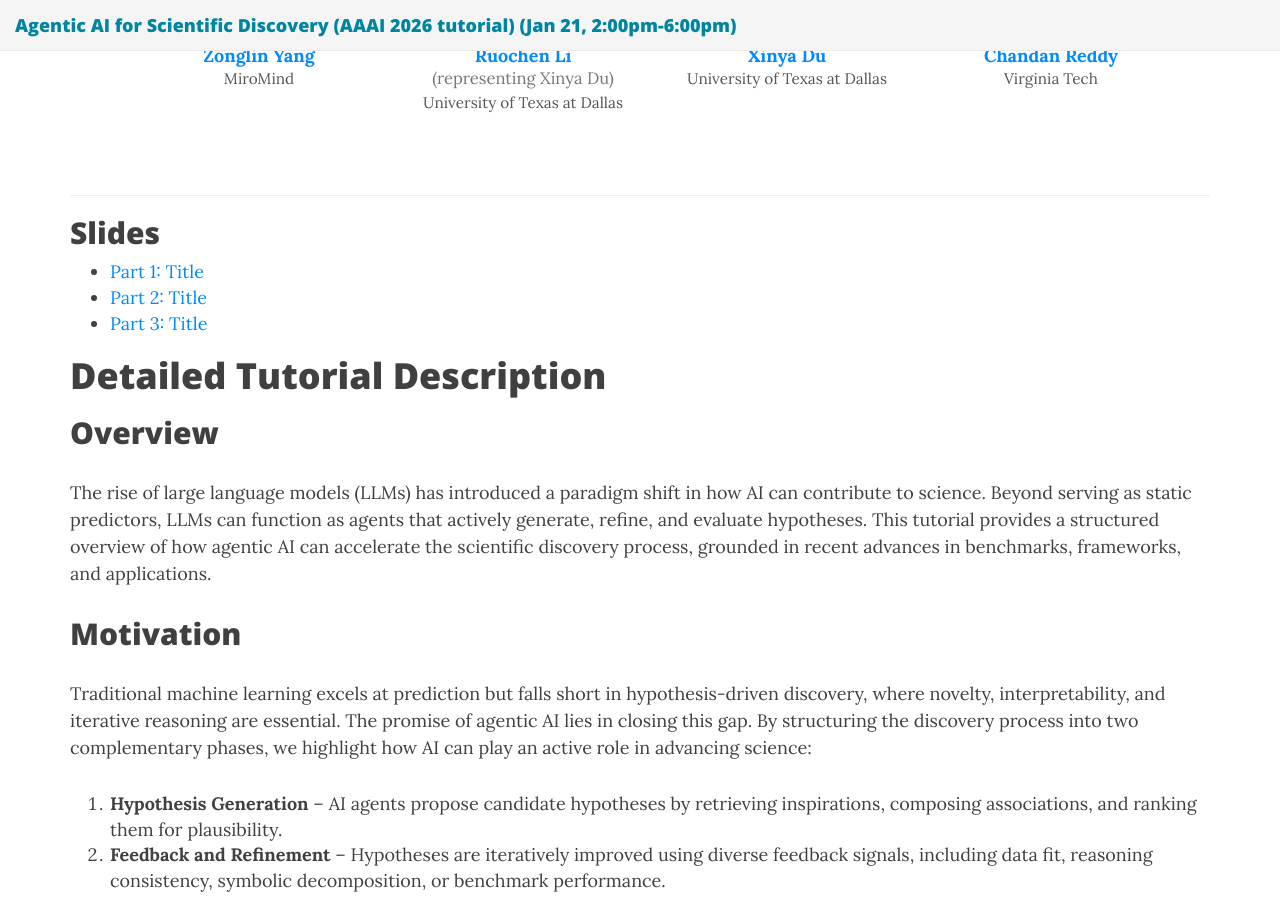
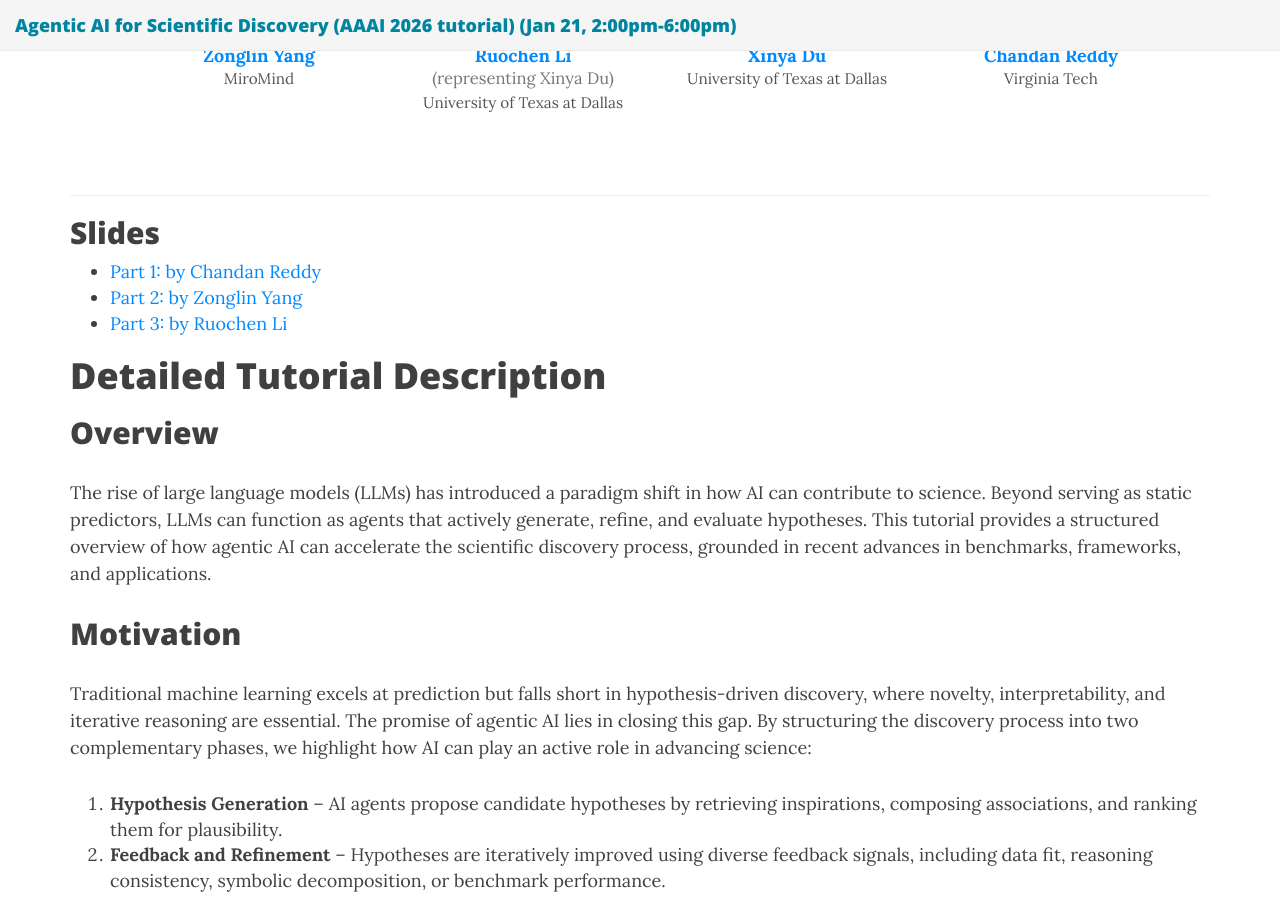
Before and after one commit to ZonglinY/llm4sd-aaai-2026, a Jekyll site: the page built from index.md, in a window 1280 px wide and 900 px high, scrolled down 577 px. Built offline with Jekyll 4.4.1, drawn with Linux system fonts in a browser that asks for light colours; nearby versions of some CDN libraries; grey boxes are pictures that could not be loaded.

Commit message:
Update index.md

```diff
--- a/index.md
+++ b/index.md
@@ -163,9 +163,9 @@ use-site-title: false
 <div class="tutorial-slides">
   <h2>Slides</h2>
   <ul>
-    <li><a href="https://docs.google.com/presentation/d/10s8MNV_jZT5nCZoMO6ENFCnswNf2dkmpEuqjGUWYE5c/edit?usp=sharing" target="_blank">Part 1: Title</a></li>
-    <li><a href="https://zongliny.github.io/" target="_blank">Part 2: Title</a></li>
-    <li><a href="https://scholar.google.com/citations?hl=en&user=cUNnSaEAAAAJ" target="_blank">Part 3: Title</a></li>
+    <li><a href="https://docs.google.com/presentation/d/10s8MNV_jZT5nCZoMO6ENFCnswNf2dkmpEuqjGUWYE5c/edit?usp=sharing" target="_blank">Part 1: by Chandan Reddy</a></li>
+    <li><a href="https://zongliny.github.io/" target="_blank">Part 2: by Zonglin Yang</a></li>
+    <li><a href="https://scholar.google.com/citations?hl=en&user=cUNnSaEAAAAJ" target="_blank">Part 3: by Ruochen Li</a></li>
   </ul>
 </div>
 
```
